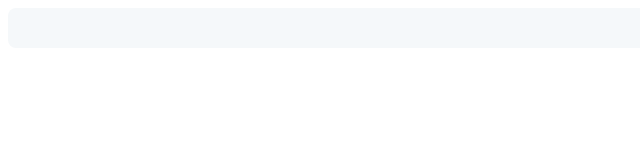
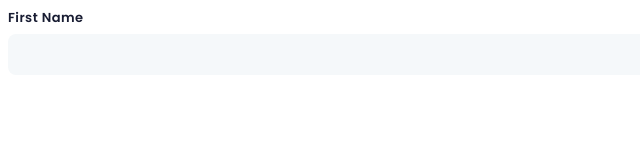
Before and after one commit to jadir-junior/metronomy-frontend, an Angular app: page / in a window 1280 px wide. Shown: the top 160 px of the page, without its empty margins (0-640 px from the left). Built offline with nearby package versions, Linux system fonts and the light colour scheme.

Commit message:
create label to input

```diff
--- a/src/app/app.component.html
+++ b/src/app/app.component.html
@@ -1,3 +1,4 @@
 <div style="width: 100%">
-  <met-input color="solid"></met-input>
+  <met-label for="firstName">First Name</met-label>
+  <met-input color="solid" id="firstName"></met-input>
 </div>
--- a/src/app/components/input/input.component.ts
+++ b/src/app/components/input/input.component.ts
@@ -11,6 +11,7 @@ import { Component, Input } from '@angular/core'
       'form-control-flush': flush
     }"
     [placeholder]="placeholder"
+    [id]="id"
   />`,
   styles: [
     `
@@ -62,6 +63,7 @@ import { Component, Input } from '@angular/core'
   ],
 })
 export class InputComponent {
+  @Input() id = ''
   @Input() placeholder = ''
   @Input() color: 'default' | 'solid' | 'transparent' = 'default'
   @Input() flush = false
--- a/src/app/components/input/input.module.ts
+++ b/src/app/components/input/input.module.ts
@@ -1,7 +1,7 @@
 import { CommonModule } from '@angular/common'
 import { InputComponent } from './input.component'
+import { LabelComponent } from './label.component'
 import { NgModule } from '@angular/core'
-import { LabelComponent } from './label.component'
 
 const components = [InputComponent, LabelComponent]
 
--- a/src/app/components/input/label.component.ts
+++ b/src/app/components/input/label.component.ts
@@ -1,20 +1,19 @@
-import { Component, OnInit } from '@angular/core';
+import { Component, Input } from '@angular/core'
 
 @Component({
-  selector: 'app-label',
-  template: `
-    <p>
-      label works!
-    </p>
-  `,
+  selector: 'met-label',
+  template: ` <label class="input-label" [for]="for"><ng-content></ng-content></label> `,
   styles: [
-  ]
+    `
+      .input-label {
+        display: block;
+        color: var(--text-black-dark);
+        font-weight: 600;
+        margin-bottom: 0.4rem;
+      }
+    `,
+  ],
 })
-export class LabelComponent implements OnInit {
-
-  constructor() { }
-
-  ngOnInit(): void {
-  }
-
+export class LabelComponent {
+  @Input() for = ''
 }
--- a/src/styles.scss
+++ b/src/styles.scss
@@ -15,6 +15,7 @@ body {
   font-weight: 300;
   letter-spacing: 0.45px;
   box-sizing: border-box;
+  font-size: 13px;
 }
 
 :root {
@@ -51,6 +52,7 @@ body {
   --text-white: #fff;
 
   --text-black-medium: #3f4254;
+  --text-black-dark: #181c32;
 
   --text-gray-light: #7e8299;
 }
```
Also changed, not shown: 1 other file (tests, documents, lock files or other folders).
